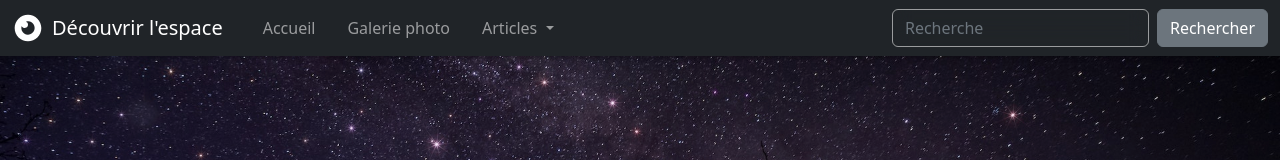
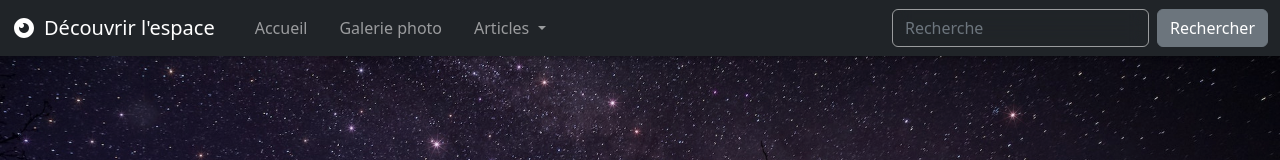
Before and after one commit to MarieChanaron/decouvrir-lespace, a plain HTML site: page index.html in a window 1280 px wide. Shown: the top 160 px of the page. Drawn offline with nearby package versions, Linux system fonts and the light colour scheme.

Commit message:
align logo and site name on the left - lower logo size

```diff
--- a/index.html
+++ b/index.html
@@ -24,8 +24,10 @@
 
   <nav class="navbar navbar-expand-lg navbar-dark sticky-top">
     <div class="container-fluid">
-      <img src="images/ri_eye-2-fill.svg" class="me-2" alt="Bootstrap" width="32" height="32">
-      <a class="navbar-brand me-4 text-white" href="index.html">Découvrir l'espace</a>
+      <div class="left-side d-flex align-items-center">
+        <img src="images/ri_eye-2-fill.svg" class="me-2" alt="Bootstrap" width="24" height="24">
+        <a class="navbar-brand me-4 text-white" href="index.html">Découvrir l'espace</a>
+      </div>
       <button class="navbar-toggler" type="button" data-bs-toggle="collapse" data-bs-target="#navbarNavDropdown"
         aria-controls="navbarNavDropdown" aria-expanded="false" aria-label="Toggle navigation">
         <span class="navbar-toggler-icon"></span>
```
